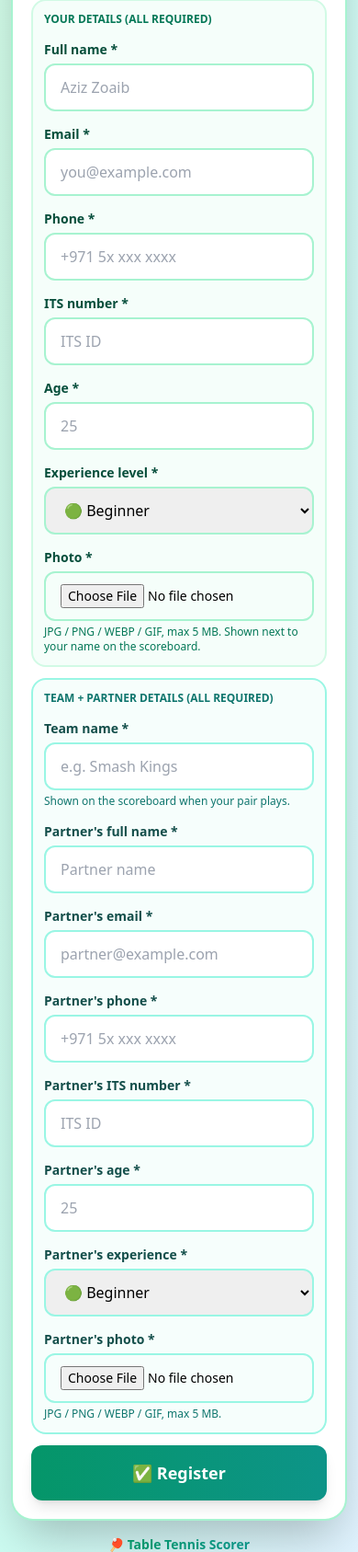
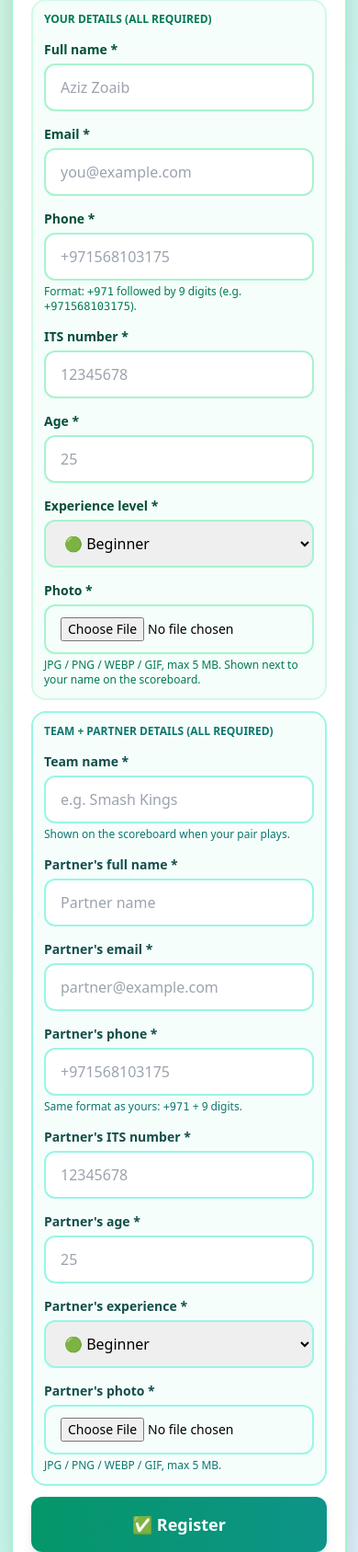
Before and after one commit to azizzoaib786/table-tennis-scorer, a FastAPI app: template app/templates/tournament_register.html in a window 390 px wide. Shown: the part 327-2014 px from the top of the page at 92% size. Run offline with FastAPI, Linux system fonts and the light colour scheme; the template is opened without the code that fills it, so the values that code supplies are empty; some libraries are stand-ins or nearby versions.

Commit message:
feat(register): validate UAE phone, 8-digit ITS, and reject placeholder email domains

```diff
--- a/app/main.py
+++ b/app/main.py
@@ -4,6 +4,7 @@ from typing import Any, Dict, List, Optional
 import hashlib
 import io
 import os
+import re
 
 import boto3
 from botocore.exceptions import ClientError
@@ -51,6 +52,30 @@ ALLOWED_PHOTO_MIME = {
 }
 MAX_PHOTO_BYTES = 5 * 1024 * 1024  # 5 MB
 s3_client = boto3.client("s3", region_name=AWS_REGION)
+
+# ── Registration input validators ─────────────────────────────────────────────
+# UAE mobile format: +971 followed by exactly 9 digits (e.g. +971568103175).
+UAE_MOBILE_RE = re.compile(r"^\+971\d{9}$")
+# ITS ID: exactly 8 digits.
+ITS_ID_RE = re.compile(r"^\d{8}$")
+# Placeholder / example email domains we refuse — protects the organiser
+# from having to chase people who used sample data. Extend as needed.
+BLOCKED_EMAIL_DOMAINS = frozenset({
+    "example.com", "example.org", "example.net",
+    "sample.com", "sample.org", "sample.net",
+    "test.com", "test.org", "tester.com",
+    "email.com", "mail.com", "domain.com",
+    "yourdomain.com", "mydomain.com", "yourmail.com",
+    "foo.com", "bar.com", "baz.com",
+    "asdf.com", "abc.com", "xyz.com",
+    "placeholder.com", "somewhere.com", "nowhere.com",
+})
+
+
+def _email_domain(email: str) -> str:
+    """Return the lowercase domain part of an email, or '' if malformed."""
+    e = (email or "").strip().lower()
+    return e.rsplit("@", 1)[1] if "@" in e else ""
 
 
 def _upload_photo_to_s3(upload: "UploadFile", registration_id: str) -> str:
@@ -1420,10 +1445,13 @@ async def registration_submit(request: Request, tournament_id: str,
         "partner_experience": partner_experience if partner_experience in ("beginner", "amateur", "expert") else "beginner",
     }
 
-    def _render_error(msg: str, status: int = 400, missing: Optional[List[str]] = None):
+    def _render_error(msg: str, status: int = 400, missing: Optional[List[str]] = None,
+                      field_errors: Optional[Dict[str, str]] = None):
         """Render the register page with a friendly error banner instead of a JSON 4xx.
-        Preserves what the user typed and highlights missing fields inline so
-        they don't have to re-fill the whole form.
+        Preserves what the user typed and highlights problem fields inline so
+        they don't have to re-fill the whole form. `field_errors` maps a field
+        name to a specific message ("Must be exactly 8 digits") — those override
+        the generic "Required" label in the error banner.
         """
         return templates.TemplateResponse(
             "tournament_register.html",
@@ -1435,6 +1463,7 @@ async def registration_submit(request: Request, tournament_id: str,
                 "flash_error": msg,
                 "form_data": form_data,
                 "missing": missing or [],
+                "field_errors": field_errors or {},
             },
             status_code=status,
         )
@@ -1491,9 +1520,44 @@ async def registration_submit(request: Request, tournament_id: str,
             missing=missing,
         )
 
+    # ── Format checks: run only after every field is present so the user
+    # sees "field required" and "field wrong format" as separate rounds of
+    # feedback (less overwhelming than one giant error banner).
+    format_errors: Dict[str, str] = {}
+    invalid_fields: List[str] = []
+
+    def _fail(field: str, msg: str) -> None:
+        format_errors[field] = msg
+        if field not in invalid_fields:
+            invalid_fields.append(field)
+
+    if not UAE_MOBILE_RE.fullmatch(phone_v):
+        _fail("phone", "Must start with +971 and be followed by 9 digits (e.g. +971568103175).")
+    if not ITS_ID_RE.fullmatch(its_v):
+        _fail("its", "ITS ID must be exactly 8 digits (no spaces or letters).")
+    if _email_domain(email) in BLOCKED_EMAIL_DOMAINS:
+        _fail("email", "Please use your real email address — placeholder domains like example.com aren't accepted.")
+
+    if match_type == "doubles":
+        if not UAE_MOBILE_RE.fullmatch(partner_phone_v):
+            _fail("partner_phone", "Must start with +971 and be followed by 9 digits (e.g. +971568103175).")
+        if not ITS_ID_RE.fullmatch(partner_its_v):
+            _fail("partner_its", "Partner's ITS ID must be exactly 8 digits (no spaces or letters).")
+        if _email_domain(partner_email) in BLOCKED_EMAIL_DOMAINS:
+            _fail("partner_email", "Please use your partner's real email address — placeholder domains aren't accepted.")
+
+    if invalid_fields:
+        return _render_error(
+            "Please fix the highlighted field(s) — see the details next to each.",
+            400,
+            missing=invalid_fields,
+            field_errors=format_errors,
+        )
+
     if match_type == "doubles" and partner_name.lower() == name.lower():
         return _render_error("Partner must be a different person.", 400,
-                             missing=["partner_name"])
+                             missing=["partner_name"],
+                             field_errors={"partner_name": "Partner's name must be different from yours."})
     if partner_experience not in ("beginner", "amateur", "expert"):
         partner_experience = "beginner"
 
@@ -1543,11 +1607,17 @@ async def registration_submit(request: Request, tournament_id: str,
             )
         # Also guard within THIS submission: primary and partner must not share any identifier.
         if _norm(email) and _norm(email) == _norm(partner_email):
-            return _render_error("Partner email must be different from yours.", 400)
+            return _render_error("Partner email must be different from yours.", 400,
+                                 missing=["partner_email"],
+                                 field_errors={"partner_email": "Must be different from your email."})
         if _norm(its_v) and _norm(its_v) == _norm(partner_its_v):
-            return _render_error("Partner ITS must be different from yours.", 400)
+            return _render_error("Partner ITS must be different from yours.", 400,
+                                 missing=["partner_its"],
+                                 field_errors={"partner_its": "Must be different from your ITS ID."})
         if _norm_phone(phone_v) and _norm_phone(phone_v) == _norm_phone(partner_phone_v):
-            return _render_error("Partner phone must be different from yours.", 400)
+            return _render_error("Partner phone must be different from yours.", 400,
+                                 missing=["partner_phone"],
+                                 field_errors={"partner_phone": "Must be different from your phone."})
 
         # Photo duplicate check: refuse when the exact same file was picked for
         # both slots (a common mistake — user browses to the same JPEG twice).
--- a/app/templates/tournament_register.html
+++ b/app/templates/tournament_register.html
@@ -30,21 +30,28 @@
             <div>
               <div>{{ flash_error }}</div>
               {% if missing %}
+              {% set ferrs = field_errors or {} %}
               <ul class="mt-2 list-disc pl-5 text-rose-800 font-normal">
                 {% for f in missing %}
                 <li>
+                  <strong>
                   {% if f == 'name' %}Full name{% elif f == 'email' %}Email
                   {% elif f == 'phone' %}Phone{% elif f == 'its' %}ITS number
                   {% elif f == 'age' %}Age{% elif f == 'experience' %}Experience level
-                  {% elif f == 'photo' %}Photo (please re-select the file){% elif f == 'team_name' %}Team name
+                  {% elif f == 'photo' %}Photo{% elif f == 'team_name' %}Team name
                   {% elif f == 'partner_name' %}Partner's full name
                   {% elif f == 'partner_email' %}Partner's email
                   {% elif f == 'partner_phone' %}Partner's phone
                   {% elif f == 'partner_its' %}Partner's ITS number
                   {% elif f == 'partner_age' %}Partner's age
                   {% elif f == 'partner_experience' %}Partner's experience
-                  {% elif f == 'partner_photo' %}Partner's photo (please re-select the file)
+                  {% elif f == 'partner_photo' %}Partner's photo
                   {% else %}{{ f }}{% endif %}
+                  </strong>
+                  {%- if ferrs.get(f) %} — {{ ferrs[f] }}
+                  {% elif f == 'photo' %} — please re-select the file
+                  {% elif f == 'partner_photo' %} — please re-select the file
+                  {% endif %}
                 </li>
                 {% endfor %}
               </ul>
@@ -106,14 +113,18 @@
               </div>
               <div>
                 <label class="text-sm font-bold text-emerald-900">Phone *</label>
-                <input name="phone" type="tel" required placeholder="+971 5x xxx xxxx" value="{{ fd.get('phone', '') }}"
+                <input name="phone" type="tel" required placeholder="+971568103175" value="{{ fd.get('phone', '') }}"
+                       pattern="\+971[0-9]{9}" title="Must start with +971 and be followed by 9 digits"
                        class="mt-1 w-full rounded-xl border-2 {% if 'phone' in mset %}border-rose-400 ring-2 ring-rose-200{% else %}border-emerald-200 focus:border-emerald-400{% endif %} px-4 py-3"/>
+                <p class="text-xs text-emerald-700 mt-1">Format: <code>+971</code> followed by 9 digits (e.g. <code>+971568103175</code>).</p>
               </div>
             </div>
             <div class="grid grid-cols-1 sm:grid-cols-2 gap-3">
               <div>
                 <label class="text-sm font-bold text-emerald-900">ITS number *</label>
-                <input name="its" required placeholder="ITS ID" value="{{ fd.get('its', '') }}"
+                <input name="its" required placeholder="12345678" value="{{ fd.get('its', '') }}"
+                       pattern="[0-9]{8}" inputmode="numeric" maxlength="8"
+                       title="ITS ID must be exactly 8 digits"
                        class="mt-1 w-full rounded-xl border-2 {% if 'its' in mset %}border-rose-400 ring-2 ring-rose-200{% else %}border-emerald-200 focus:border-emerald-400{% endif %} px-4 py-3"/>
               </div>
               <div>
@@ -161,14 +172,18 @@
               </div>
               <div>
                 <label class="text-sm font-bold text-teal-900">Partner's phone *</label>
-                <input id="partner_phone" name="partner_phone" type="tel" placeholder="+971 5x xxx xxxx" value="{{ fd.get('partner_phone', '') }}"
+                <input id="partner_phone" name="partner_phone" type="tel" placeholder="+971568103175" value="{{ fd.get('partner_phone', '') }}"
+                       pattern="\+971[0-9]{9}" title="Must start with +971 and be followed by 9 digits"
                        class="mt-1 w-full rounded-xl border-2 {% if 'partner_phone' in mset %}border-rose-400 ring-2 ring-rose-200{% else %}border-teal-200 focus:border-teal-400{% endif %} px-4 py-3"/>
+                <p class="text-xs text-teal-700 mt-1">Same format as yours: <code>+971</code> + 9 digits.</p>
               </div>
             </div>
             <div class="grid grid-cols-1 sm:grid-cols-2 gap-3">
               <div>
                 <label class="text-sm font-bold text-teal-900">Partner's ITS number *</label>
-                <input id="partner_its" name="partner_its" placeholder="ITS ID" value="{{ fd.get('partner_its', '') }}"
+                <input id="partner_its" name="partner_its" placeholder="12345678" value="{{ fd.get('partner_its', '') }}"
+                       pattern="[0-9]{8}" inputmode="numeric" maxlength="8"
+                       title="ITS ID must be exactly 8 digits"
                        class="mt-1 w-full rounded-xl border-2 {% if 'partner_its' in mset %}border-rose-400 ring-2 ring-rose-200{% else %}border-teal-200 focus:border-teal-400{% endif %} px-4 py-3"/>
               </div>
               <div>
```
